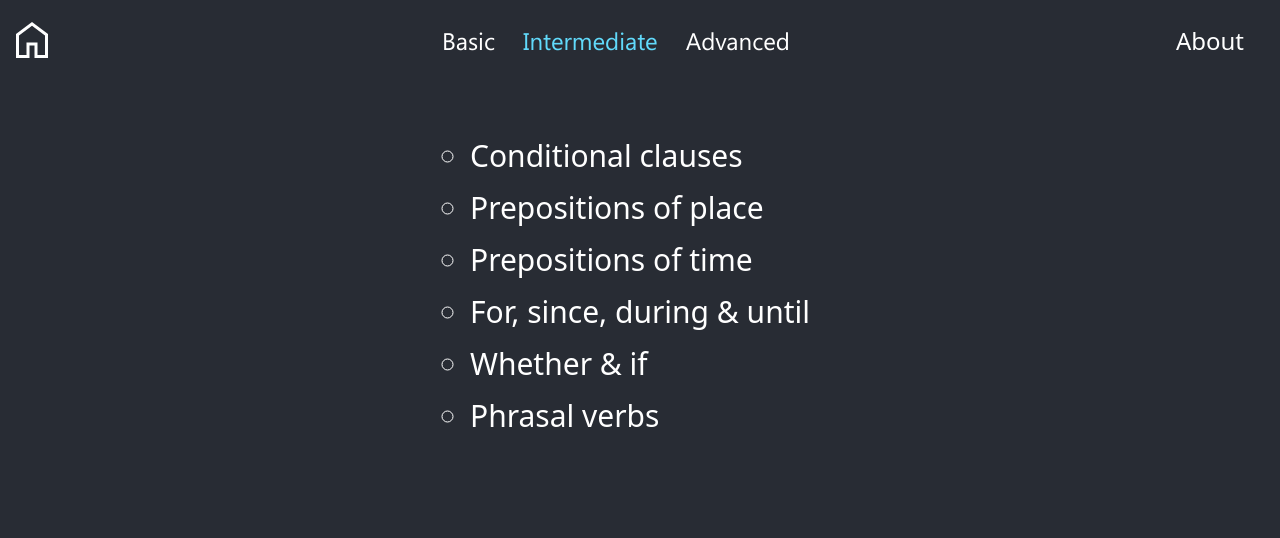
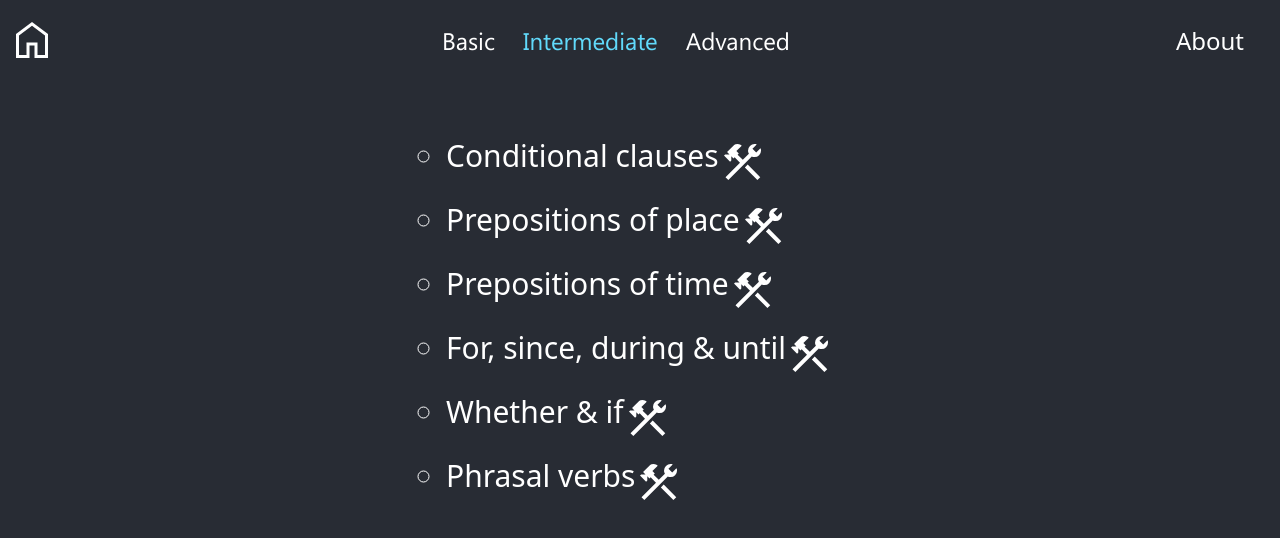
Before and after one commit to PopovDS617/eng-gram, a Next.js app: page /intermediate in a window 1280 px wide. Shown: the top 538 px of the page. Built offline with nearby package versions, Linux system fonts and the light colour scheme.

Commit message:
added under construction icon and disabled not active links

```diff
--- a/src/components/Navbar.tsx
+++ b/src/components/Navbar.tsx
@@ -41,7 +41,7 @@ const Navbar = (props: Props) => {
         </Link>
         <Link href="/advanced">
           <li
-            className={`border-transparent mt-2 mr-7 pb-2 transition-all duration-300 cursor-pointer ${
+            className={`pointer-events-none border-transparent mt-2 mr-7 pb-2 transition-all duration-300 cursor-pointer ${
               currentPath.includes('advanced')
                 ? 'text-customBlue border-customBlue border-b-2'
                 : 'hover:border-b-2 hover:border-white text-white'
--- /dev/null
+++ b/src/components/icons/UnderConstruction.tsx
@@ -0,0 +1,11 @@
+import React from 'react';
+
+const UnderConstructionIcon = () => {
+  return (
+    <svg xmlns="http://www.w3.org/2000/svg" height="48" width="48" fill="white">
+      <path d="M38.4 42 25.85 29.45l2.85-2.85 12.55 12.55ZM9.35 42 6.5 39.15 21 24.65l-5.35-5.35-1.15 1.15-2.2-2.2v4.25l-1.2 1.2L5 17.6l1.2-1.2h4.3L8.1 14l6.55-6.55q.85-.85 1.85-1.15 1-.3 2.2-.3 1.2 0 2.2.425 1 .425 1.85 1.275l-5.35 5.35 2.4 2.4-1.2 1.2 5.2 5.2 6.1-6.1q-.4-.65-.625-1.5-.225-.85-.225-1.8 0-2.65 1.925-4.575Q32.9 5.95 35.55 5.95q.75 0 1.275.15.525.15.875.4l-4.25 4.25 3.75 3.75 4.25-4.25q.25.4.425.975t.175 1.325q0 2.65-1.925 4.575Q38.2 19.05 35.55 19.05q-.9 0-1.55-.125t-1.2-.375Z" />
+    </svg>
+  );
+};
+
+export default UnderConstructionIcon;
--- a/src/pages/index.tsx
+++ b/src/pages/index.tsx
@@ -1,5 +1,6 @@
 import Link from 'next/link';
 import PageLayout from '../components/layouts/PageLayout';
+import UnderConstructionIcon from '../components/icons/UnderConstruction';
 
 export default function Home() {
   return (
@@ -14,8 +15,6 @@ export default function Home() {
           </h1>
         </div>
 
-
-
         <ul className="text-customBlue font-segoeNorm text-2xl md:text-5xl mt-20">
           <Link href="/basic">
             <li className="mt-10 hover:scale-105 transition-all duration-3000 cursor-pointer">
@@ -28,8 +27,10 @@ export default function Home() {
             </li>
           </Link>
           <Link href="/advanced">
-          <li className="mt-10 hover:scale-105 transition-all duration-3000 cursor-pointer">
-            Advanced
+            <li className="mt-10 hover:scale-105 transition-all duration-3000 cursor-pointer pointer-events-none">
+              <span className="flex ">
+                Advanced <UnderConstructionIcon />
+              </span>
             </li>
           </Link>
         </ul>
--- a/src/pages/intermediate.tsx
+++ b/src/pages/intermediate.tsx
@@ -3,6 +3,7 @@ import Link from 'next/link';
 import PageLayout from '../components/layouts/PageLayout';
 import PageList from '../components/list/PageList';
 import ListContainer from '../components/list/ListContainer';
+import UnderConstructionIcon from '../components/icons/UnderConstruction';
 
 type Props = {};
 
@@ -11,35 +12,47 @@ const IntermediatePage = (props: Props) => {
     <PageLayout>
       <ListContainer>
         <PageList>
-          <ul className="  text-3xl">
+          <ul className="  text-3xl pointer-events-none">
             <Link href="intermediate/aaa">
-              <li className="list-circle text-3xl hover:text-customBlue hover:list-disc transition-all duration-100 cursor-pointer mt-4">
-                Conditional clauses
+              <li className="list-circle   hover:text-customBlue hover:list-disc transition-all duration-100 cursor-pointer mt-4  ">
+                <span className="flex">
+                  Conditional clauses <UnderConstructionIcon />
+                </span>
+              </li>
+            </Link>
+            <Link href="intermediate/aaa">
+              <li className="list-circle  hover:text-customBlue hover:list-disc transition-all duration-100 cursor-pointer mt-4  ">
+                <span className="flex">
+                  Prepositions of place <UnderConstructionIcon />
+                </span>
+              </li>
+            </Link>
+            <Link href="intermediate/aaa">
+              <li className="list-circle   hover:text-customBlue hover:list-disc transition-all duration-100 cursor-pointer mt-4">
+                <span className="flex">
+                  Prepositions of time <UnderConstructionIcon />
+                </span>
+              </li>
+            </Link>
+            <Link href="intermediate/aaa">
+              <li className="list-circle   hover:text-customBlue hover:list-disc transition-all duration-100 cursor-pointer mt-4">
+                <span className="flex">
+                  For, since, during & until <UnderConstructionIcon />
+                </span>
+              </li>
+            </Link>
+            <Link href="intermediate/aaa">
+              <li className="list-circle   hover:text-customBlue hover:list-disc transition-all duration-100 cursor-pointer mt-4">
+                <span className="flex">
+                  Whether & if <UnderConstructionIcon />
+                </span>
               </li>
             </Link>
             <Link href="intermediate/aaa">
               <li className="list-circle  hover:text-customBlue hover:list-disc transition-all duration-100 cursor-pointer mt-4">
-                Prepositions of place
-              </li>
-            </Link>
-            <Link href="intermediate/aaa">
-              <li className="list-circle   hover:text-customBlue hover:list-disc transition-all duration-100 cursor-pointer mt-4">
-                Prepositions of time
-              </li>
-            </Link>
-            <Link href="intermediate/aaa">
-              <li className="list-circle   hover:text-customBlue hover:list-disc transition-all duration-100 cursor-pointer mt-4">
-                For, since, during & until
-              </li>
-            </Link>
-            <Link href="intermediate/aaa">
-              <li className="list-circle   hover:text-customBlue hover:list-disc transition-all duration-100 cursor-pointer mt-4">
-                Whether & if
-              </li>
-            </Link>
-            <Link href="intermediate/aaa">
-              <li className="list-circle  hover:text-customBlue hover:list-disc transition-all duration-100 cursor-pointer mt-4">
-                Phrasal verbs
+                <span className="flex">
+                  Phrasal verbs <UnderConstructionIcon />
+                </span>
               </li>
             </Link>
           </ul>
```
Lines whose indentation alone changed are shown as unchanged.
